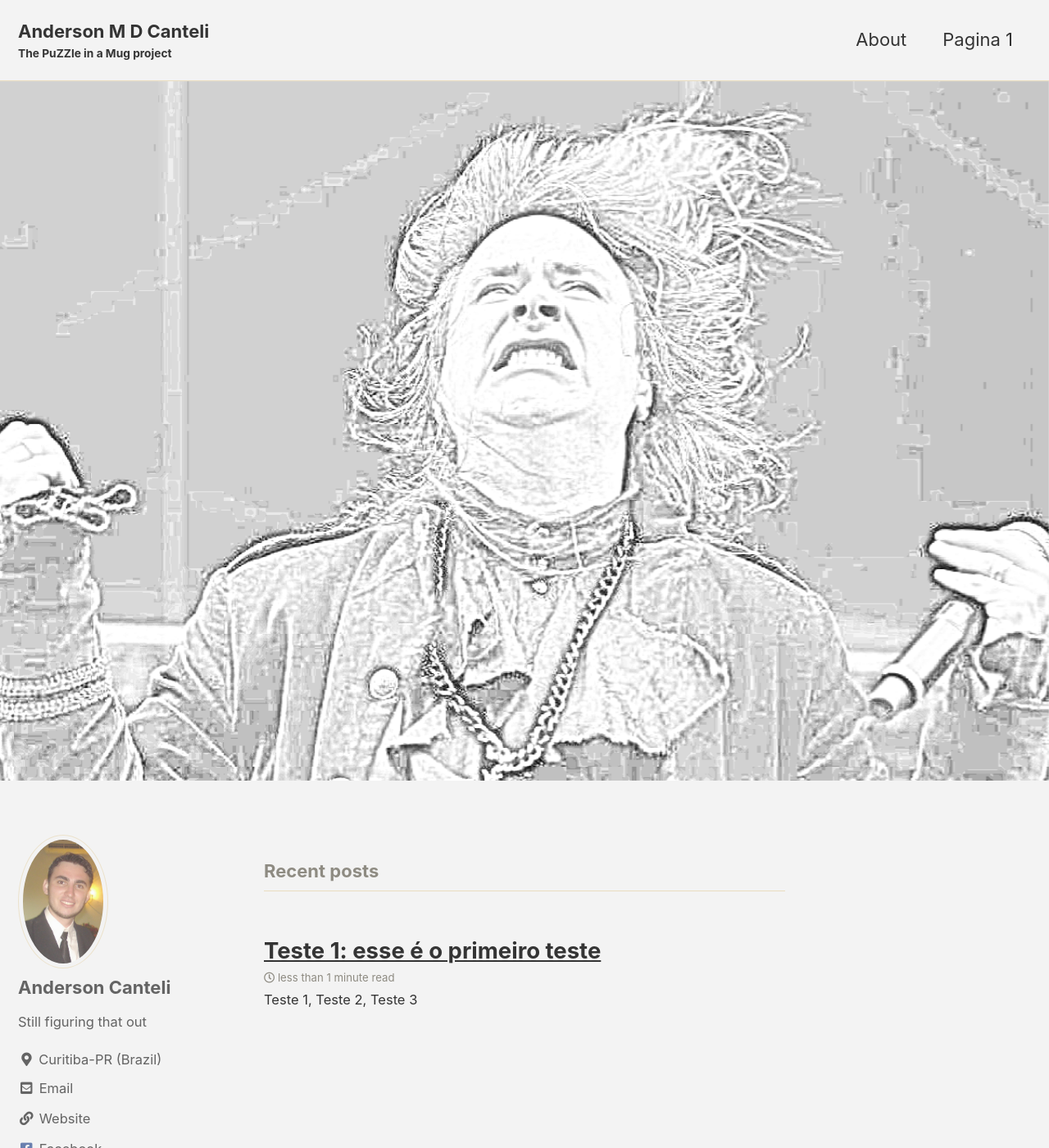
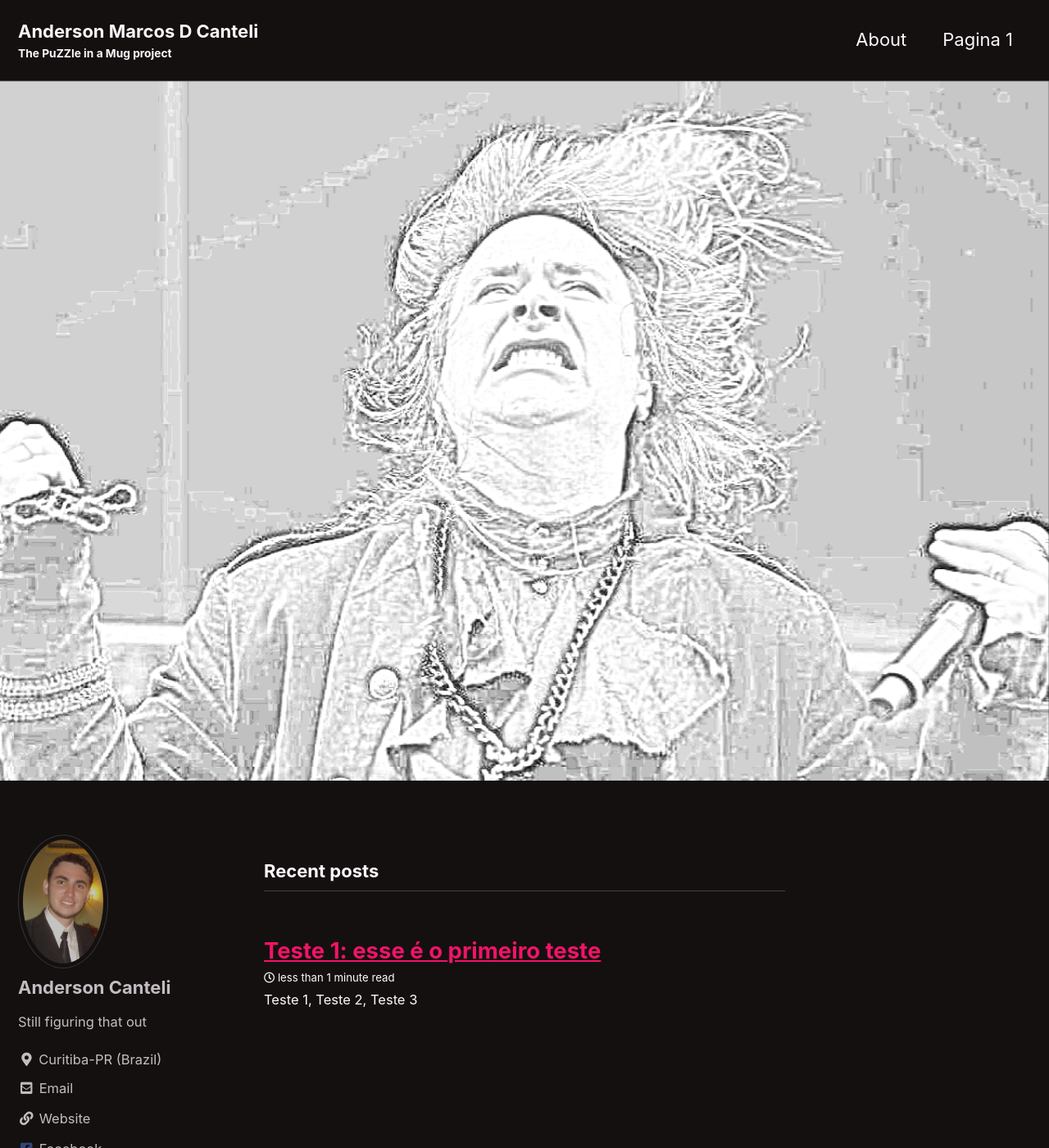
Before and after one commit to andersonmdcanteli/andersonmdcanteli.github.io, a Jekyll site: the page built from index.html, in a window 1280 px wide and 1400 px high. Shown: the whole window at 82% size. Built offline with Jekyll 4.4.1, drawn with Linux system fonts in a browser that asks for light colours; cached includes are drawn as plain includes; the list of posts is cut into pages by our own code.

Commit message:
Update _config.yml

```diff
--- a/_config.yml
+++ b/_config.yml
@@ -12,11 +12,11 @@
 
 # theme                  : "minimal-mistakes-jekyll"
 # remote_theme           : "mmistakes/minimal-mistakes"
-minimal_mistakes_skin    : "dirt" #"default", "air", "aqua", "contrast", "dark", "dirt", "neon", "mint", "plum", "sunrise"
+minimal_mistakes_skin    : "neon" #"default", "air", "aqua", "contrast", "dark", "dirt", "neon", "mint", "plum", "sunrise"
 
 # Site Settings
 locale                   : "en-US"
-title                    : "Anderson M D Canteli"
+title                    : "Anderson Marcos D Canteli"
 title_separator          : "-"
 subtitle                 : "The PuZZle in a Mug project" # site tagline that appears below site title in masthead
 name                     : "Anderson Canteli"
```
